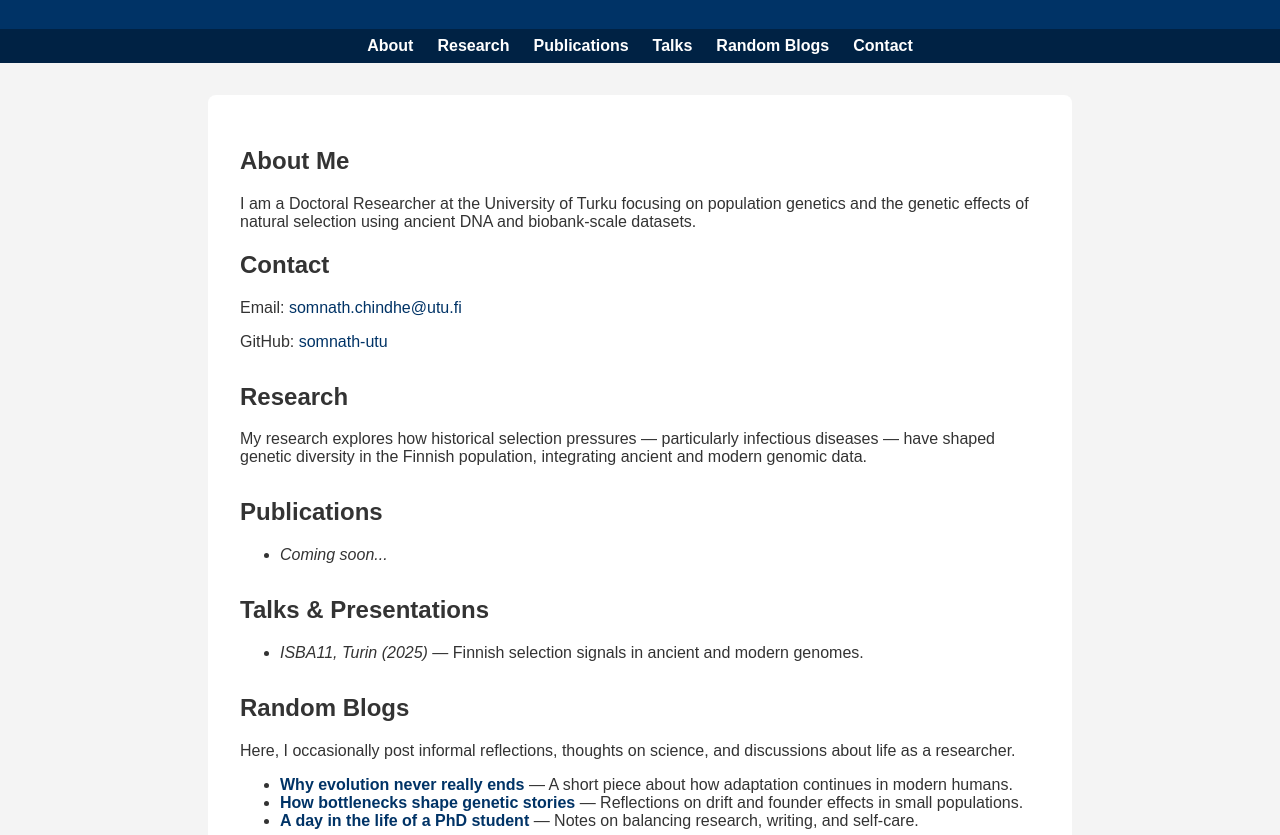
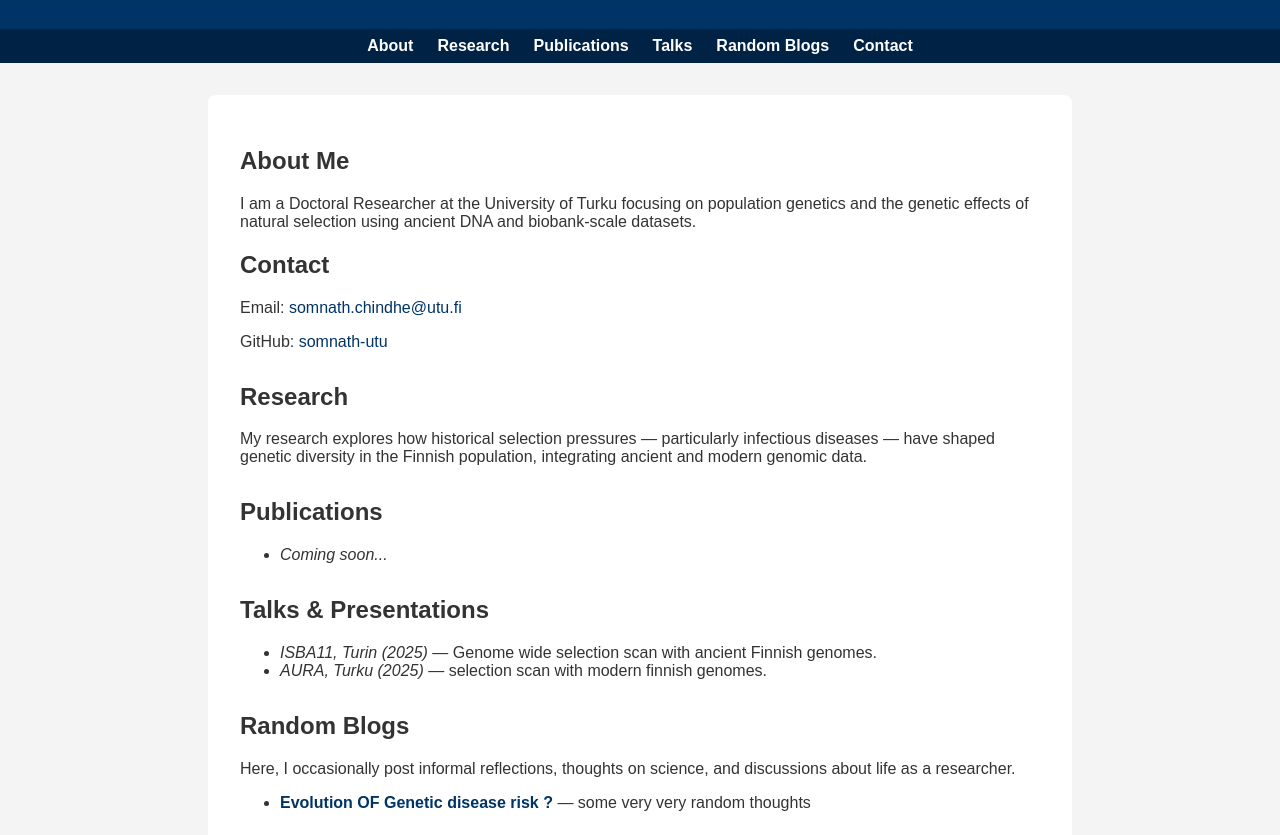
Before and after one commit to somnath-utu/somnath-utu.github.io, a plain HTML site: page index.html in a window 1280 px wide. Shown: the part 117-952 px from the top of the page. Drawn offline with Linux system fonts and the light colour scheme.

Commit message:
Update index.html

```diff
--- a/index.html
+++ b/index.html
@@ -66,7 +66,8 @@
     <section id="talks">
       <h2>Talks & Presentations</h2>
       <ul>
-        <li><em>ISBA11, Turin (2025)</em> — Finnish selection signals in ancient and modern genomes.</li>
+        <li><em>ISBA11, Turin (2025)</em> — Genome wide selection scan with ancient Finnish genomes.</li>
+         <li><em>AURA, Turku (2025)</em> — selection scan with modern finnish genomes.</li>
       </ul>
     </section>
 
@@ -74,9 +75,7 @@
       <h2>Random Blogs</h2>
       <p>Here, I occasionally post informal reflections, thoughts on science, and discussions about life as a researcher.</p>
       <ul>
-        <li><strong><a href="#">Why evolution never really ends</a></strong> — A short piece about how adaptation continues in modern humans.</li>
-        <li><strong><a href="#">How bottlenecks shape genetic stories</a></strong> — Reflections on drift and founder effects in small populations.</li>
-        <li><strong><a href="#">A day in the life of a PhD student</a></strong> — Notes on balancing research, writing, and self-care.</li>
+        <li><strong><a href="blog1.html">Evolution OF Genetic disease risk ?</a></strong> — some very very random thoughts</li>
       </ul>
     </section>
 
```
